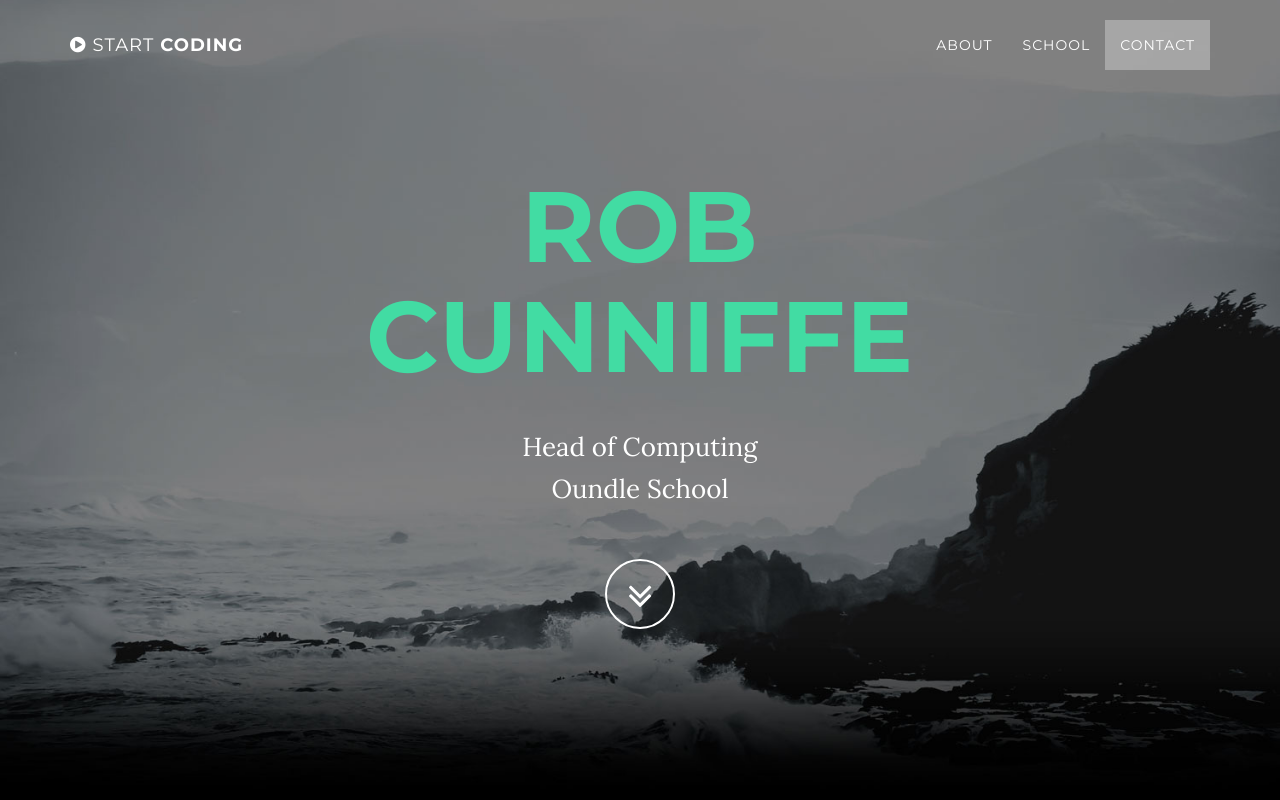
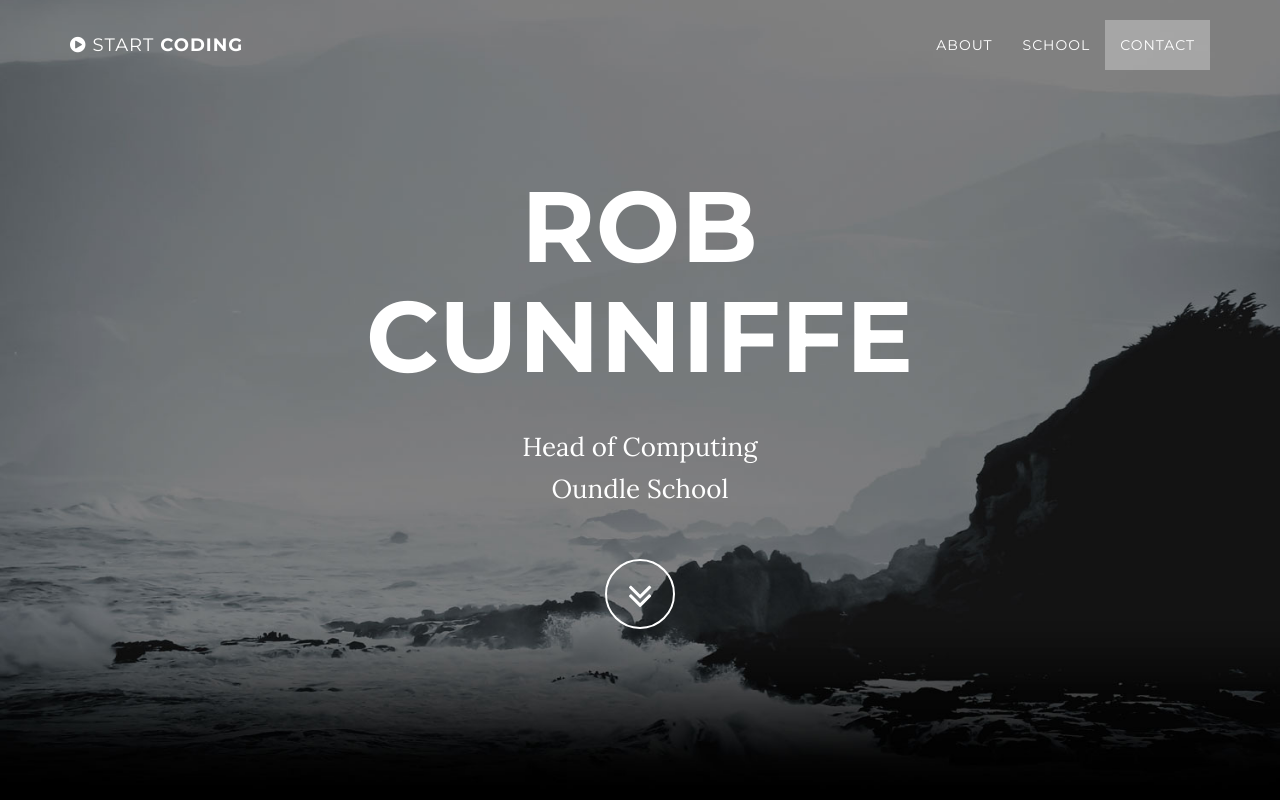
Before and after one commit to OundleComputing/example, a plain HTML site: page index.html in a window 1280 px wide. Shown: the top 800 px of the page. Drawn offline with Linux system fonts and the light colour scheme; some packages are replaced by stand-ins of ours.

Commit message:
Update index.html

```diff
--- a/index.html
+++ b/index.html
@@ -93,7 +93,7 @@ var marker = new google.maps.Marker({
                 <div class="row">
                     <div class="col-md-8 col-md-offset-2">
 
-                        <h1 class="brand-heading"><a href="test.html">Rob Cunniffe</a></h1>
+                        <h1 class="brand-heading">Rob Cunniffe</a></h1>
 
 
                         <p class="intro-text">Head of Computing<br>Oundle School</p>
```
